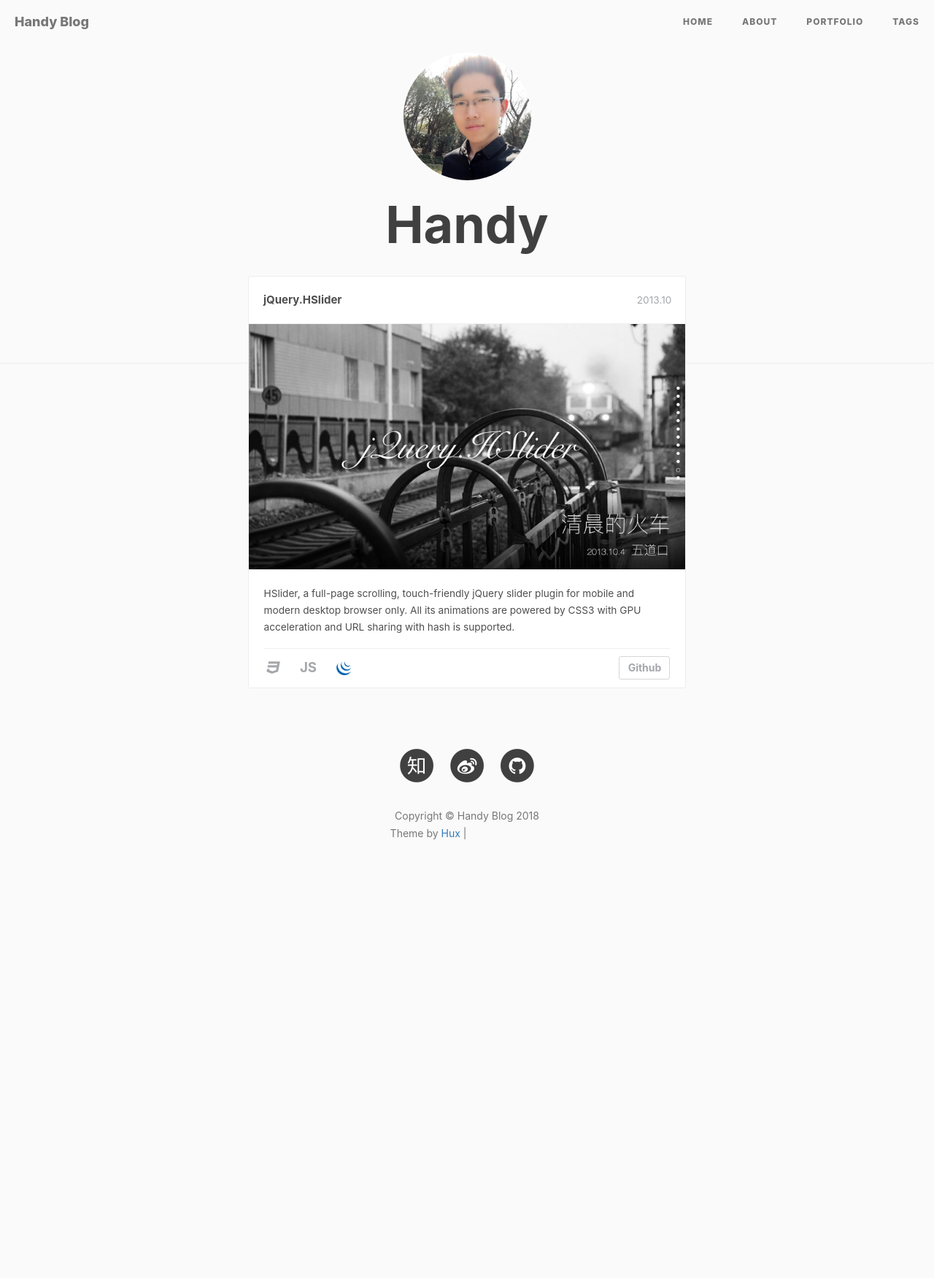
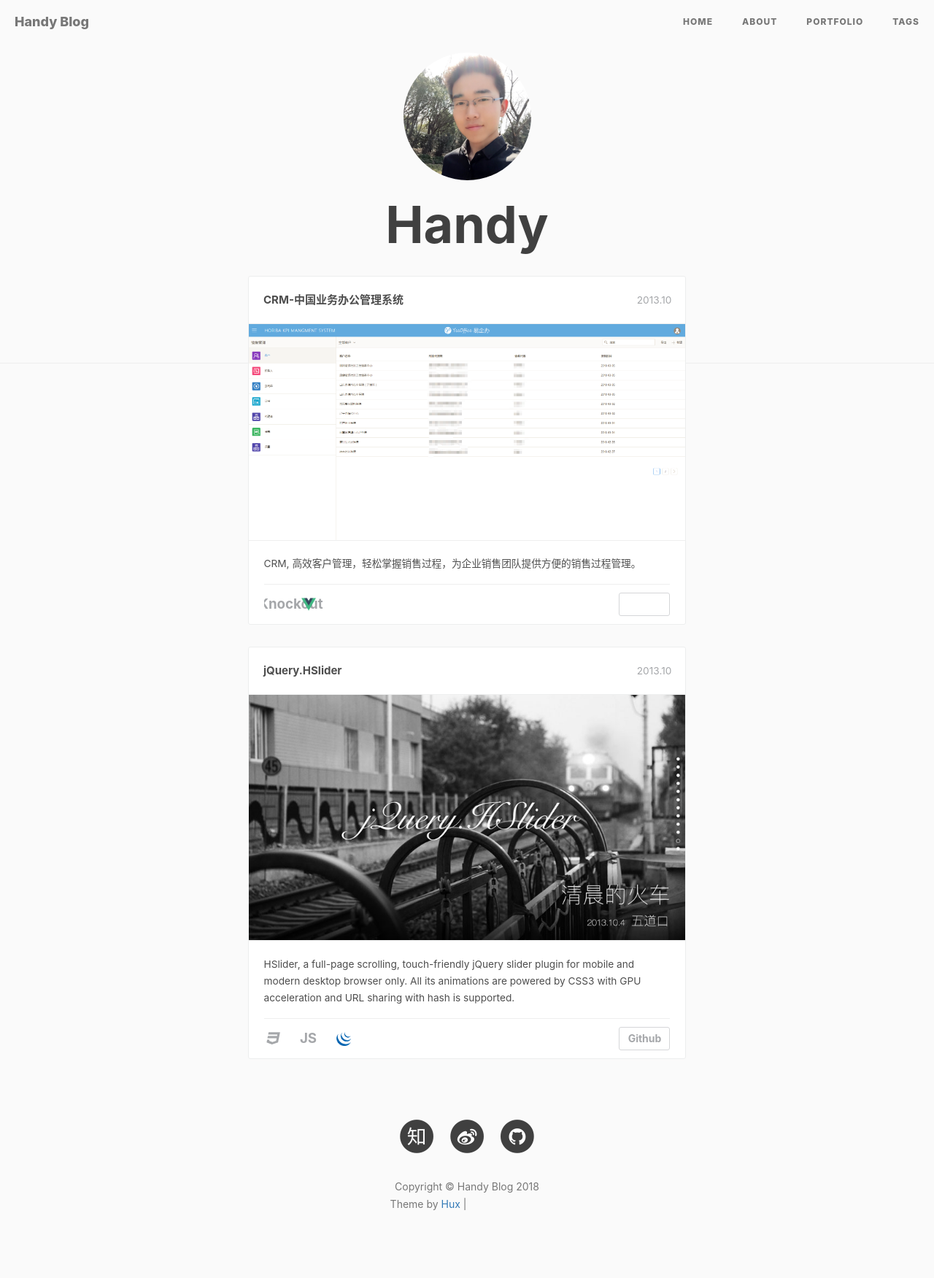
Before and after one commit to handyzhang/handyzhang.github.io, a Jekyll site: the page built from portfolio/index.html, in a window 1280 px wide. Shown: the whole page at 73% size. Built offline with Jekyll 4.4.1, drawn with Linux system fonts in a browser that asks for light colours; nearby versions of some CDN libraries; comment, search, counter and statistics services are not loaded; before the commit the page ends 1244 px from its top, so only the background shows below that; grey boxes are pictures that could not be loaded.

Commit message:
压缩图片

```diff
--- a/portfolio/css/timeline.css
+++ b/portfolio/css/timeline.css
@@ -152,15 +152,6 @@ body, html {
     height: 40px;
     background: url("../images/logo-vue.png") 50% 50% no-repeat;
     background-size: 20px;
-}
-
-.i-kissy:before {
-	content: "";
-	display: block;
-	width: 40px;
-	height: 40px;
-	background: url("../images/logo-kissy.png") 50% 50% no-repeat;
-	background-size: 20px;
 }
 
 .i-jquery:before {
--- a/portfolio/index.html
+++ b/portfolio/index.html
@@ -21,6 +21,25 @@ layout: default
 			</header>
 			<div class="main">
 				<ul class="cbp_tmtimeline">
+
+					<li>
+						<div class="cbp_tmlabel">
+							<h2>CRM-中国业务办公管理系统</h2>
+							<time>2013.10</time>
+							<img src="images/horiba_home.png">
+							<ul>
+								<li>
+									CRM, 高效客户管理，轻松掌握销售过程，为企业销售团队提供方便的销售过程管理。
+								</li>
+								<li class="skill">
+									<span><b>Knockout</b></span>
+									<span class="i-vue"></span>
+									<span class="link"><a target="_blank" href=""></a></span>
+								</li>
+							</ul>
+						</div>
+					</li>
+
 					<li>
 						<div class="cbp_tmlabel">
 							<h2 id="hslider">jQuery.HSlider</h2>
```
Also changed, not shown: portfolio/images/horiba_home.png (added), portfolio/images/logo-kissy.png (deleted).
